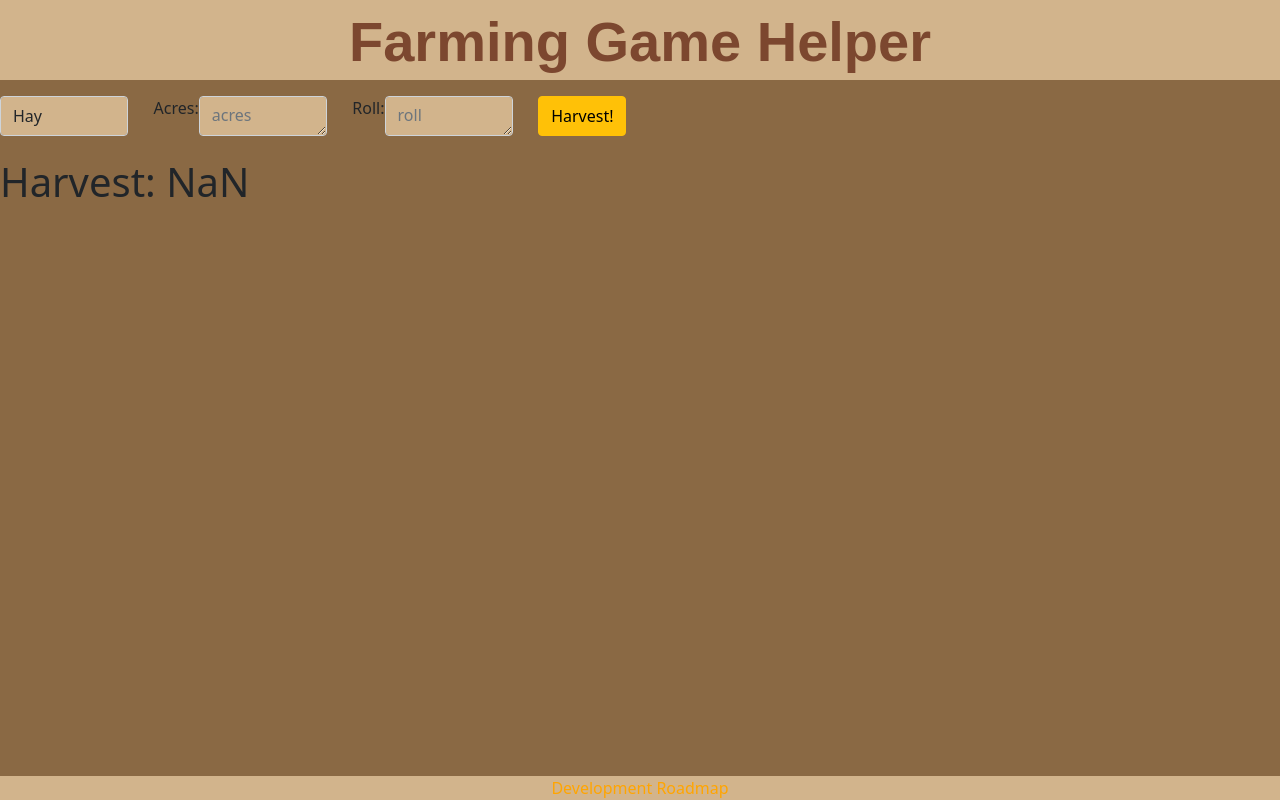
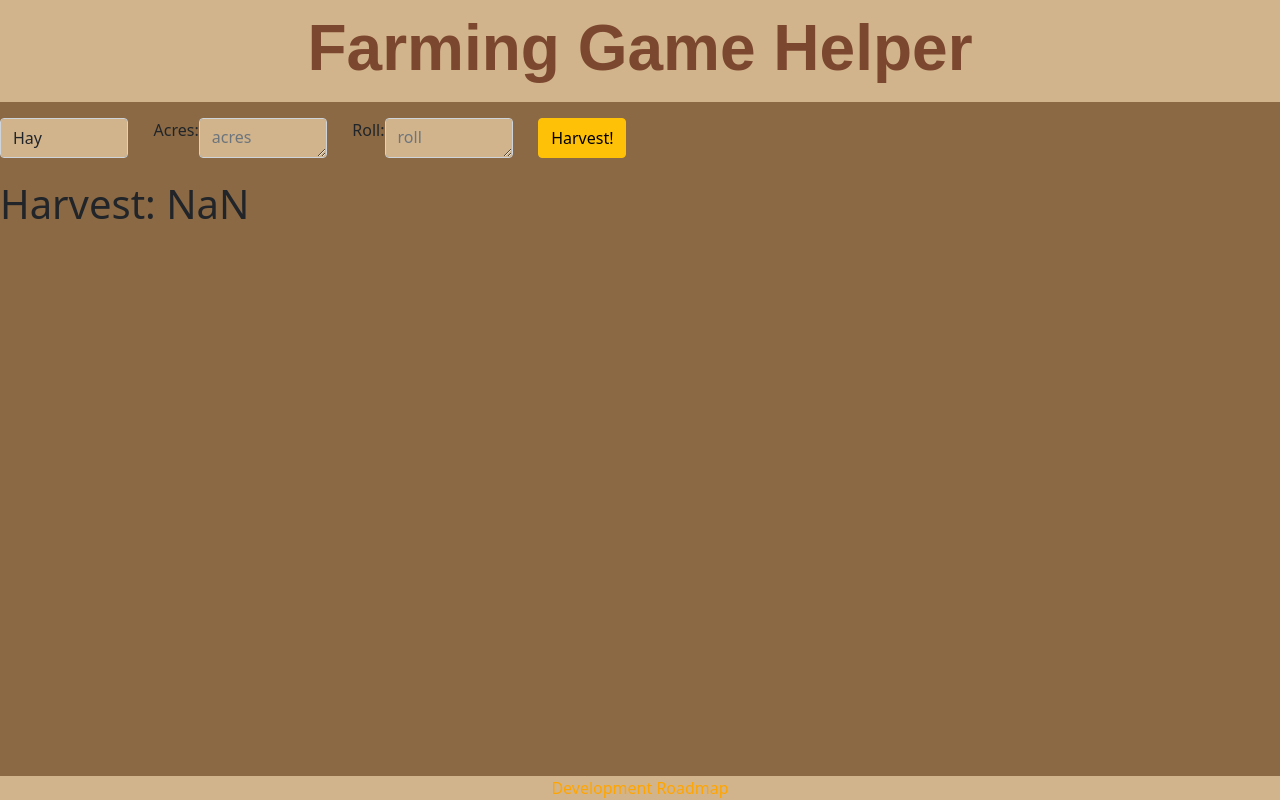
Before and after one commit to Twin-2/FarmingGame-helper, a React (Create React App) app: page / in a window 1280 px wide. Built offline with nearby package versions, Linux system fonts and the light colour scheme.

Commit message:
Update _header.scss

```diff
--- a/src/components/header/_header.scss
+++ b/src/components/header/_header.scss
@@ -1,12 +1,12 @@
 header {
   background: tan;
   color: rgb(124, 71, 47);
-  height: 10vh;
+  height: 8vw;
   width: 100%;
   padding: 0;
   margin: 0;
   text-align: center;
-  font-size: 7vh;
+  font-size: 5vw;
   font-family: sans-serif;
   font-weight: 800;
   margin-bottom: 2vh;
```
